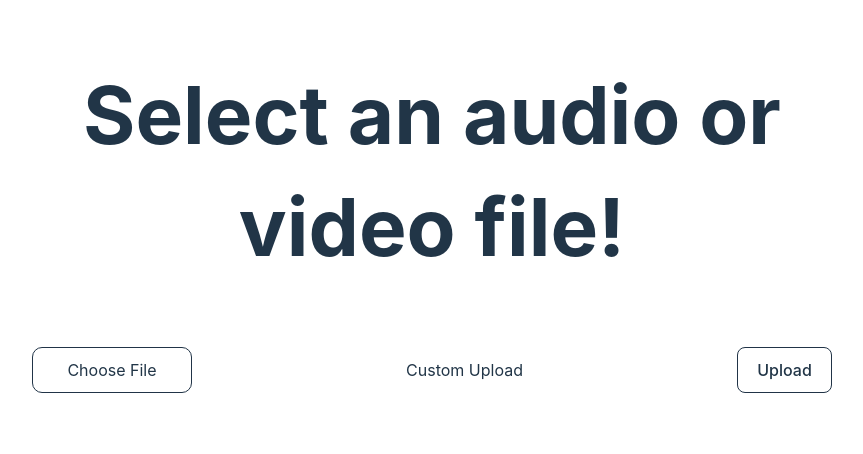
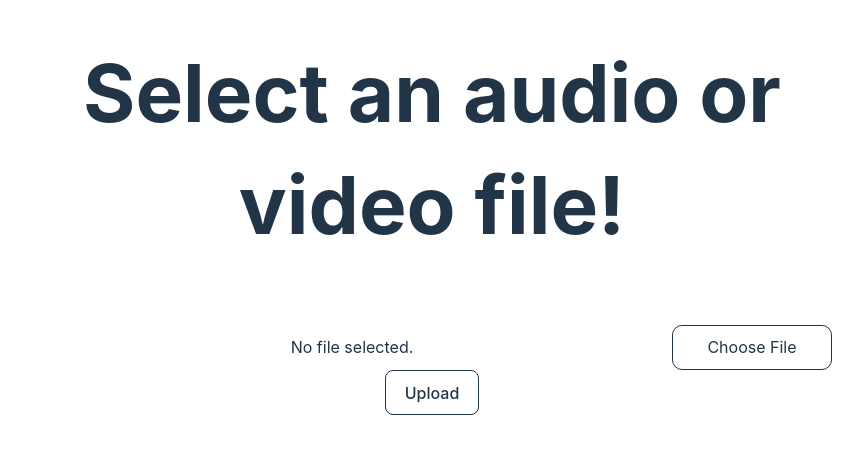
Before and after one commit to potatoeggy/tenacity, a React (Vite) app: page / in a window 1280 px wide. Shown: the part 206-660 px from the top of the page, without its empty margins (208-1071 px from the left). Built offline with nearby package versions, Linux system fonts and the light colour scheme.

Commit message:
styling update

```diff
--- a/src/components/FilePicker.tsx
+++ b/src/components/FilePicker.tsx
@@ -1,13 +1,12 @@
 import { useState } from "react";
 import { uploadFile } from "../utils/api";
 import { useHistory } from "react-router-dom";
-import './components.css';
+import "./components.css";
 
 export function FilePicker() {
   const history = useHistory();
   const [file, setFile] = useState<File>();
-  const [submitted, setSubmitted] = useState<boolean>(false)
-
+  const [submitted, setSubmitted] = useState<boolean>(false);
 
   async function onFileChange(event: any) {
     setFile(event.target.files[0]);
@@ -21,22 +20,36 @@ export function FilePicker() {
     formData.append("file", file);
     formData.append("filename", file.name);
 
-    setSubmitted(true)
+    setSubmitted(true);
     const data = await uploadFile(file);
     history.push(`/view?id=${data.id}&size=${file.size}`);
   }
-  const acceptedFormats = ".3ga, .8svx, .aac, .ac3, .aif, .aiff, .alac, .amr, .ape, .au, .dss, .flac, .flv, .m4a, .m4b, .m4p, .m4r, .mp3, .mpga, .ogg, .oga, .mogg, .opus, .qcp, .tta, .voc, .wav, .wma, .wv, .webm, .MTS, .M2TS, .TS, .mov, .mp2, .mp4, .m4p, .m4v, .mxf"
+  const acceptedFormats =
+    ".3ga, .8svx, .aac, .ac3, .aif, .aiff, .alac, .amr, .ape, .au, .dss, .flac, .flv, .m4a, .m4b, .m4p, .m4r, .mp3, .mpga, .ogg, .oga, .mogg, .opus, .qcp, .tta, .voc, .wav, .wma, .wv, .webm, .MTS, .M2TS, .TS, .mov, .mp2, .mp4, .m4p, .m4v, .mxf";
 
   return (
-    <form onSubmit={handleSubmit}>
+    <form className="flex flex-col items-start" onSubmit={handleSubmit}>
       <div className="header1">Select an audio or video file!</div>
-      <label className="container2">
-        <input type="file" style={{display:"none"}} accept={acceptedFormats} onChange={onFileChange}/>
+      <label
+        className="container2"
+        style={{
+          alignItems: "start",
+        }}
+      >
+        <input
+          type="file"
+          style={{ display: "none" }}
+          accept={acceptedFormats}
+          onChange={onFileChange}
+        />
+        <div className="header2">{file?.name ?? "No file selected."}</div>
         <div className="button2">Choose File</div>
-        <div className="header2">Custom Upload</div>
-        <button type="submit" className="button1" disabled={!file || submitted}>{submitted ? "Loading" : "Upload"}</button>
       </label>
-
+      <div className="flex w-full justify-end">
+        <button type="submit" className="button1" disabled={!file || submitted}>
+          {submitted ? "Loading" : "Upload"}
+        </button>
+      </div>
     </form>
   );
 }
--- a/src/components/components.css
+++ b/src/components/components.css
@@ -1,10 +1,48 @@
+.header1 {
+  font-size: 10vh;
+  font-weight: bold;
+  height: 15rem;
+  width: 50rem;
+  margin-bottom: 3rem;
+  word-wrap: break-word;
+  display: flex;
+  line-height: 7rem;
+}
+.header2 {
+  height: auto;
+  width: 10rem;
+  margin: auto;
+  padding: auto;
+}
 
-.header1 { font-size:10vh; font-weight:bold; height:15rem; width:50rem; margin-bottom:3rem; word-wrap: break-word; display:flex; line-height:7rem; }
-.header2 { height:auto; width:10rem; margin:auto; padding:auto;}
+.button1 {
+  background-color: transparent;
+  border-color: #213447;
+  border-width: 1px;
+}
+.button1:hover {
+  transition: 0.5s ease;
+  background-color: #213447;
+  border-color: #213447;
+  color: white;
+}
+.button2 {
+  background-color: transparent;
+  border-width: 1px;
+  border-color: #213447;
+  width: 10rem;
+  height: auto;
+  padding: 0.6em 1.2em;
+  border-radius: 10px;
+}
+.button2:hover {
+  transition: 0.5s ease;
+  background-color: #213447;
+  border-color: #213447;
+  color: white;
+}
 
-.button1 { background-color:transparent; border-color:#213447; border-width:1px;  }
-.button1:hover { transition:0.5s ease; background-color:#213447; border-color:#213447; color:white; }
-.button2 { background-color:transparent; border-width:1px; border-color:#213447; width: 10rem; height:auto; padding:0.6em 1.2em; border-radius: 10px; }
-.button2:hover { transition:0.5s ease; background-color:#213447; border-color:#213447; color:white; }
-
-.container2 { display:flex; width:auto; }
+.container2 {
+  display: flex;
+  width: auto;
+}
```
Also changed, not shown: src/components/Record.tsx (added, +9 -0 lines).
